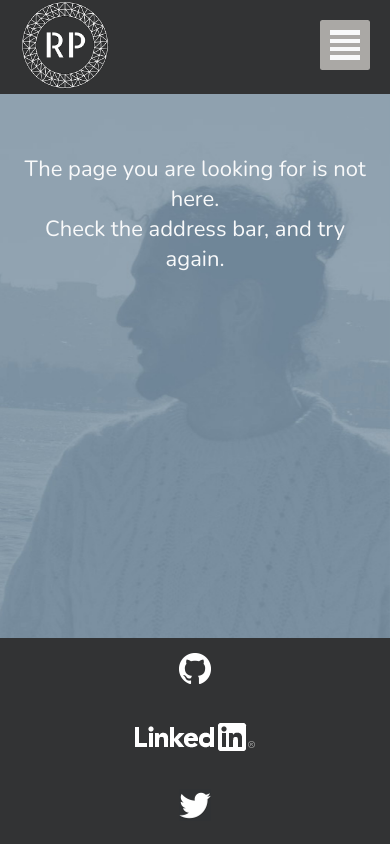
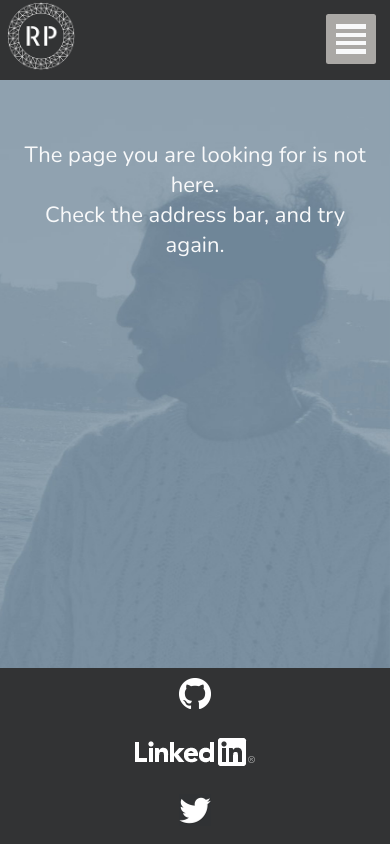
Before and after one commit to ryanpaixao/ryanpaixao.com-source, a React (Create React App) app: page /404 in a window 390 px wide. Built offline with nearby package versions, Linux system fonts and the light colour scheme.

Commit message:
Fix mobile menu, bg image on scroll. Cosmetic changes.

```diff
--- a/src/components/pages/about.jsx
+++ b/src/components/pages/about.jsx
@@ -8,9 +8,13 @@ const About = () => {
         I'm a web developer who loves what I do. I get great enjoyment from creating something new. Starting with an empty directory, an empty file, a blank page, and to end up with a harmonious collaboration. It’s a great feeling. To have an idea, a concept, evolve and become something tangible, it is a powerful thing.
       </p>
 
+      <br/>
+
       <p>
         I am a life long learner. I love to learn, to learn how things work, why tasks are done the way they are, and if there’s a better/more efficient way to get it done.
       </p>
+
+      <br/>
 
       <p>
         I am very grateful for being alive in a period of time where, so much of humanity’s collective information is so readily accessible. That it’s the easiest it’s ever been to build upon what others have done before you. To learn from their mistakes, and improve on their achievements. That different minds from different parts of the world can collaborate to create.
--- a/src/scss/App.css
+++ b/src/scss/App.css
@@ -107,7 +107,7 @@ a {
   height: 100%;
   display: grid;
   grid-template-columns: repeat(12, 1fr);
-  grid-template-rows: 94px 60px 1fr auto; }
+  grid-template-rows: 80px 60px 1fr auto; }
 
 /***************
 ****header****
@@ -117,14 +117,15 @@ a {
   grid-row: 1 / 2;
   display: grid;
   grid-template-columns: auto auto auto;
-  grid-template-rows: 94px;
+  grid-template-rows: 80px;
   background: #323334; }
 
 .logo {
   grid-column: 1;
   grid-row: 1;
-  margin-left: 20px;
-  width: 90px; }
+  margin-left: 4%;
+  margin-top: .9%;
+  width: 70px; }
 
 .menu {
   grid-column: -2 / -1;
@@ -136,7 +137,7 @@ a {
 ****content****
 ***************/
 .content {
-  margin: 0px 15px 25% 15px;
+  margin: 0px 15px 80px 15px;
   grid-row: 3 / -2;
   grid-column: 4 / 10;
   align-items: end; }
@@ -172,7 +173,7 @@ a {
         .footer nav ul {
           grid-template-columns: repeat(1, minmax(120px, 1fr)); } }
       .footer nav ul img {
-        padding: 15px 0px; }
+        padding: 10px 0px; }
 
 /******************
 ******COLORS******
@@ -230,7 +231,7 @@ a {
 *****************/
 #mobile-menu-button {
   background-color: #f8f9fa;
-  margin: 20px;
+  margin: 10%;
   width: 50px;
   height: 50px;
   border-radius: 5%;
@@ -253,10 +254,9 @@ a {
 @media (max-width: 767px) {
   #slide-out-menu {
     width: 100vw;
-    height: 43vh;
     background-color: #323334;
     position: fixed;
-    top: -43vh;
+    top: -100vh;
     left: 0;
     transition: transform 0.3s cubic-bezier(0, 0.52, 0, 1);
     overflow: scroll;
@@ -266,7 +266,7 @@ a {
   #slide-out-menu.hide {
     transform: translate3d(0, 0vh, 0); }
   #slide-out-menu.show {
-    transform: translate3d(0, 43vh, 0);
+    transform: translate3d(0, 100vh, 0);
     overflow: hidden; }
   #slide-out-menu li {
     margin: 4% auto; } }
@@ -280,7 +280,7 @@ a {
     grid-row: 1;
     align-items: center; }
     #slide-out-menu ul {
-      margin-top: 7%;
+      margin-top: 5%;
       grid-column: -2 / -1;
       grid-row: 1;
       grid-template-columns: repeat(5, minmax(90px, 1fr));
@@ -305,12 +305,13 @@ a {
   -moz-background-size: cover;
   -o-background-size: cover;
   background-size: cover;
+  overflow: auto;
   width: 100%; }
 
 .logo-6 {
   background-image: url("../assets/images/logos/5.png");
   background-repeat: no-repeat;
-  margin-top: 0px;
-  width: 90px;
-  height: 90px;
+  margin: auto;
+  width: 70px;
+  height: 70px;
   background-size: cover; }
--- a/src/scss/App.scss
+++ b/src/scss/App.scss
@@ -20,14 +20,15 @@
   -moz-background-size: cover;
   -o-background-size: cover;
   background-size: cover;
+  overflow: auto;
   width: 100%;
 }
 
 .logo-6 {
   background-image: url("../assets/images/logos/5.png");
   background-repeat: no-repeat;
-  margin-top: 0px;
-  width: 90px;
-  height: 90px;
+  margin: auto;
+  width: 70px;
+  height: 70px;
   background-size: cover;
 }
--- a/src/scss/css_grid.css
+++ b/src/scss/css_grid.css
@@ -56,7 +56,7 @@ a {
   height: 100%;
   display: grid;
   grid-template-columns: repeat(12, 1fr);
-  grid-template-rows: 94px 60px 1fr auto; }
+  grid-template-rows: 80px 60px 1fr auto; }
 
 /***************
 ****header****
@@ -66,14 +66,15 @@ a {
   grid-row: 1 / 2;
   display: grid;
   grid-template-columns: auto auto auto;
-  grid-template-rows: 94px;
+  grid-template-rows: 80px;
   background: #323334; }
 
 .logo {
   grid-column: 1;
   grid-row: 1;
-  margin-left: 20px;
-  width: 90px; }
+  margin-left: 4%;
+  margin-top: .9%;
+  width: 70px; }
 
 .menu {
   grid-column: -2 / -1;
@@ -85,7 +86,7 @@ a {
 ****content****
 ***************/
 .content {
-  margin: 0px 15px 25% 15px;
+  margin: 0px 15px 80px 15px;
   grid-row: 3 / -2;
   grid-column: 4 / 10;
   align-items: end; }
@@ -121,4 +122,4 @@ a {
         .footer nav ul {
           grid-template-columns: repeat(1, minmax(120px, 1fr)); } }
       .footer nav ul img {
-        padding: 15px 0px; }
+        padding: 10px 0px; }
--- a/src/scss/css_grid.scss
+++ b/src/scss/css_grid.scss
@@ -1,7 +1,6 @@
 @import "_config.scss";
 
-$headerHeight: 94px;
-$footerHeight: 80px;
+$headerHeight: 80px;
 
 /***************
 ****wrapper****
@@ -29,8 +28,9 @@ $footerHeight: 80px;
   grid-column: 1;
   grid-row: 1;
 
-  margin-left: 20px;
-  width: 90px;
+  margin-left: 4%;
+  margin-top: .9%;
+  width: 70px;
 }
 .menu {
   grid-column: -2 / -1;
@@ -44,7 +44,7 @@ $footerHeight: 80px;
 ****content****
 ***************/
 .content {
-  margin: 0px 15px 25% 15px;
+  margin: 0px 15px 80px 15px;
   grid-row: 3 / -2;
   grid-column: 4 / 10;
   align-items: end;
@@ -88,7 +88,7 @@ $footerHeight: 80px;
       grid-template-rows: auto;
 
       img {
-        padding: 15px 0px;
+        padding: 10px 0px;
       }
     }
   }
--- a/src/scss/menu.css
+++ b/src/scss/menu.css
@@ -54,7 +54,7 @@ a {
 *****************/
 #mobile-menu-button {
   background-color: #f8f9fa;
-  margin: 20px;
+  margin: 10%;
   width: 50px;
   height: 50px;
   border-radius: 5%;
@@ -77,10 +77,9 @@ a {
 @media (max-width: 767px) {
   #slide-out-menu {
     width: 100vw;
-    height: 43vh;
     background-color: #323334;
     position: fixed;
-    top: -43vh;
+    top: -100vh;
     left: 0;
     transition: transform 0.3s cubic-bezier(0, 0.52, 0, 1);
     overflow: scroll;
@@ -90,7 +89,7 @@ a {
   #slide-out-menu.hide {
     transform: translate3d(0, 0vh, 0); }
   #slide-out-menu.show {
-    transform: translate3d(0, 43vh, 0);
+    transform: translate3d(0, 100vh, 0);
     overflow: hidden; }
   #slide-out-menu li {
     margin: 4% auto; } }
@@ -104,7 +103,7 @@ a {
     grid-row: 1;
     align-items: center; }
     #slide-out-menu ul {
-      margin-top: 7%;
+      margin-top: 5%;
       grid-column: -2 / -1;
       grid-row: 1;
       grid-template-columns: repeat(5, minmax(90px, 1fr));
--- a/src/scss/menu.scss
+++ b/src/scss/menu.scss
@@ -9,7 +9,7 @@ $colorTwo: $pColor;
 
 #mobile-menu-button {
   background-color: $colorTwo;
-  margin: 20px;
+  margin: 10%;
   width: 50px;
   height: 50px;
   border-radius: 5%;
@@ -35,15 +35,15 @@ $colorTwo: $pColor;
 ***************************/
 // tablet and mobile
 @media (max-width: 767px) {
-  $menuHeight: 43vh;
+  $menuHeight: 100vh;
   $menuWidth: 100vw;
 
   #slide-out-menu {
     width: $menuWidth;
-    height: $menuHeight;
+    // height: $menuHeight;
     background-color: $headerColor;
     position: fixed;
-    top: -43vh;
+    top: -100vh;
     left: 0;
     transition: transform .3s cubic-bezier(0, .52, 0, 1);
     overflow: scroll;
@@ -66,6 +66,7 @@ $colorTwo: $pColor;
   }
 }
 
+// desktop
 @media (min-width: 768px) {
   #slide-out-menu {
     background-color: $headerColor;
@@ -79,7 +80,7 @@ $colorTwo: $pColor;
     align-items: center;
 
     ul {
-      margin-top: 7%;
+      margin-top: 5%;
       grid-column: -2 / -1;
       grid-row: 1;
 
```
